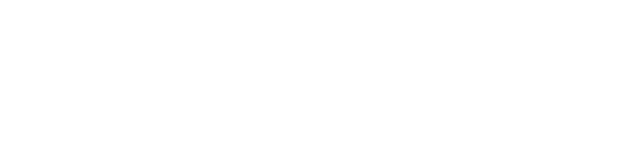
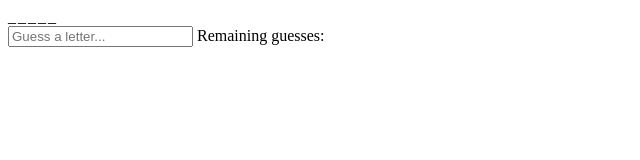
Before and after one commit to nyitrai87/ce-word-guesser, a plain HTML site: page src/index.html in a window 1280 px wide. Shown: the whole page, without its empty margins (0-640 px from the left). Drawn offline with Linux system fonts and the light colour scheme.

Commit message:
feat: basic html structure implemented

```diff
--- a/src/index.css
+++ b/src/index.css
@@ -0,0 +1,3 @@
+#word {
+    letter-spacing: 2px;
+}
--- a/src/index.html
+++ b/src/index.html
@@ -3,6 +3,11 @@
     <head>
         <meta charset="UTF-8">
         <title>Word Guesser</title>
+        <link rel="stylesheet" href="index.css">
     </head>
-    <body></body>
+    <body>
+        <div id="word">_____</div>
+        <input id="letter-input" type="text" placeholder="Guess a letter...">
+        <span>Remaining guesses: </span>
+    </body>
 </html>
```
